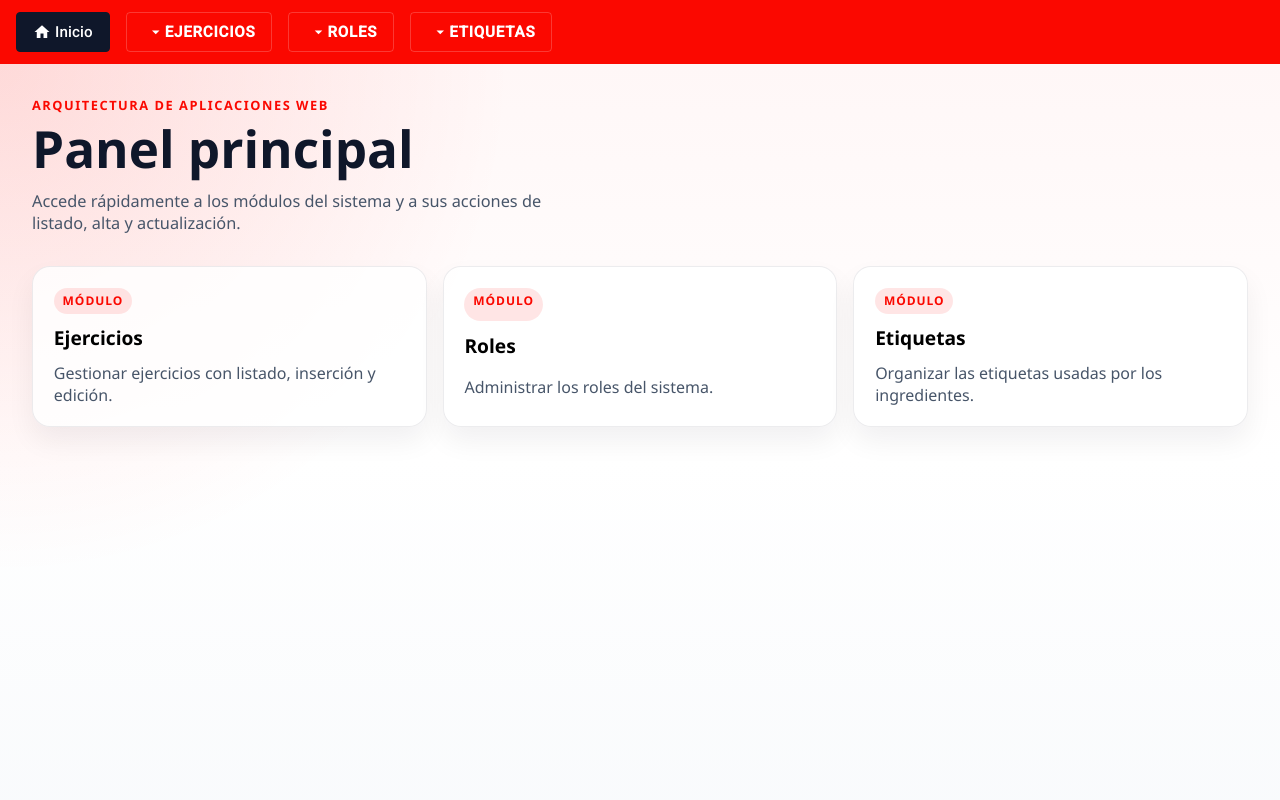
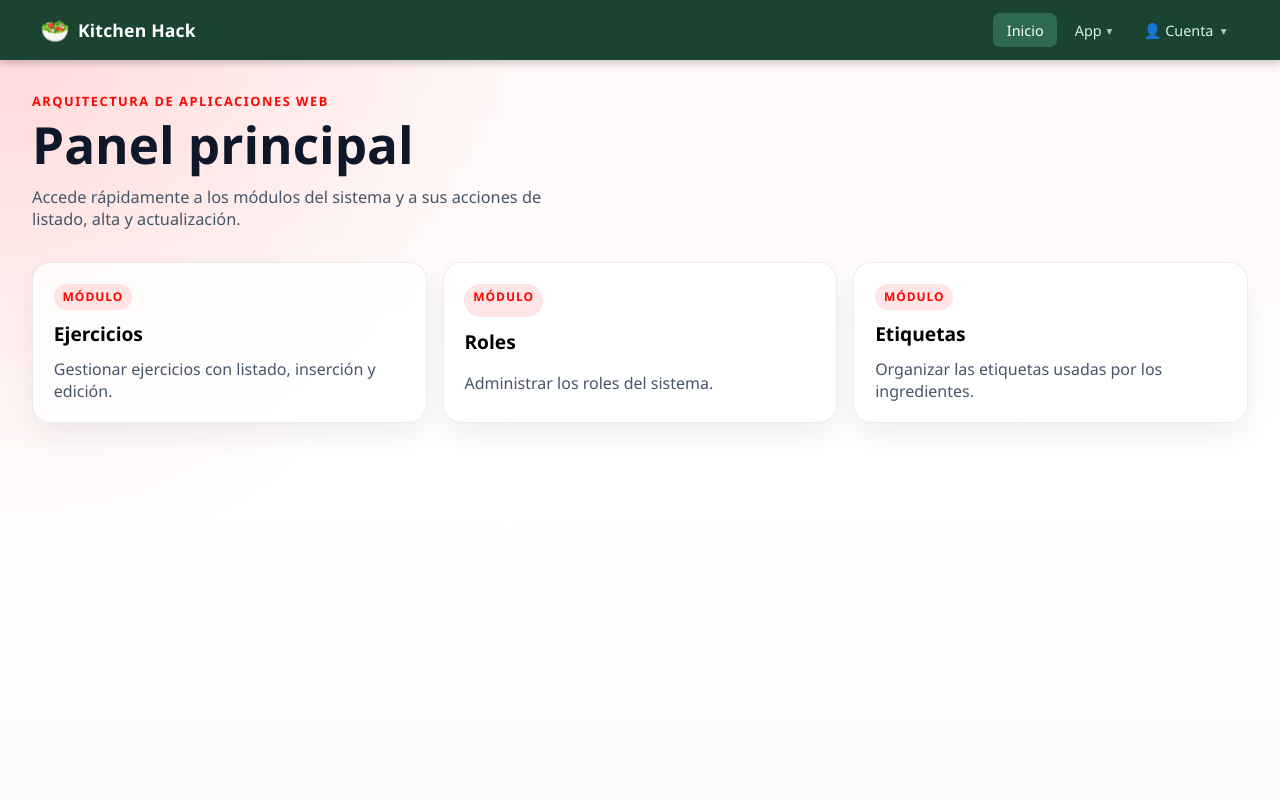
Before and after one commit to Jose192111/ArquiWeb_Grupo1_Front, an Angular app: page / in a window 1280 px wide. Shown: the top 800 px of the page. Built offline with nearby package versions, Linux system fonts and the light colour scheme.

Commit message:
refactor: replace Angular Material navbar with pure CSS dropdown menu

```diff
--- a/src/app/components/menucomponent/menucomponent.css
+++ b/src/app/components/menucomponent/menucomponent.css
@@ -1,81 +1,138 @@
-.container {
-  padding: 0;
+.kh-nav {
+  background: var(--kh-900);
+  height: 60px;
+  position: sticky;
+  top: 0;
+  z-index: 100;
+  box-shadow: 0 2px 8px rgba(0,0,0,.25);
 }
 
-/* --- Barra Principal --- */
-.custom-toolbar {
-  background-color: #fb0800;
+.kh-nav-inner {
+  max-width: 1200px;
+  margin: 0 auto;
+  height: 100%;
   display: flex;
   align-items: center;
+  padding: 0 1.5rem;
   gap: 1rem;
-  padding: 0 1rem;
-  flex-wrap: wrap;
-  height: auto; /* Permite que la barra crezca si la pantalla es pequeña */
-  min-height: 64px;
 }
 
-/* --- Estilo base de los botones --- */
-.menu-button {
-  border: 1px solid rgba(255, 255, 255, 0.2) !important;
-  border-radius: 4px;
-  color: #ffffff !important;
-  font-size: 0.95rem;
-  margin: 0;
-  padding: 0 1rem;
+/* Brand */
+.kh-nav-brand {
+  display: flex;
+  align-items: center;
+  gap: .5rem;
+  text-decoration: none;
+  flex-shrink: 0;
+}
+.kh-nav-leaf { font-size: 1.5rem; line-height: 1; }
+.kh-nav-name {
+  font-size: 1.1rem;
+  font-weight: 800;
+  color: #fff;
+  letter-spacing: .01em;
+}
+
+/* Nav links */
+.kh-nav-links {
+  display: flex;
+  align-items: center;
+  gap: .25rem;
+  margin-left: auto;
+}
+
+.kh-nav-btn {
+  background: transparent;
+  border: none;
+  color: var(--kh-200);
+  padding: .45rem .85rem;
+  border-radius: 7px;
+  font-size: .9rem;
+  font-family: inherit;
+  cursor: pointer;
+  text-decoration: none;
+  display: flex;
+  align-items: center;
+  gap: .3rem;
+  transition: background .15s, color .15s;
+  white-space: nowrap;
+}
+.kh-nav-btn:hover,
+.kh-nav-btn.active { background: var(--kh-700); color: #fff; }
+
+.kh-caret { font-size: .72rem; opacity: .8; }
+
+/* Dropdown */
+.kh-dropdown { position: relative; }
+
+.kh-drop-menu {
+  position: absolute;
+  top: calc(100% + 6px);
+  left: 0;
+  background: #fff;
+  border-radius: 10px;
+  border: 1px solid var(--kh-gray-300);
+  box-shadow: 0 8px 28px rgba(27,67,50,.18);
+  min-width: 180px;
+  padding: .35rem;
+  z-index: 200;
+}
+.kh-drop-menu.kh-drop-right { left: auto; right: 0; }
+
+.kh-drop-item {
+  display: flex;
+  align-items: center;
+  gap: .55rem;
+  padding: .52rem .75rem;
+  border-radius: 7px;
+  font-size: .88rem;
+  color: var(--kh-900);
+  text-decoration: none;
+  cursor: pointer;
+  background: transparent;
+  border: none;
+  width: 100%;
+  font-family: inherit;
+  transition: background .12s;
+}
+.kh-drop-item:hover { background: var(--kh-100); }
+
+.kh-drop-divider {
+  border: none;
+  border-top: 1px solid var(--kh-gray-100);
+  margin: .3rem 0;
+}
+
+/* User info in dropdown */
+.kh-drop-user {
+  display: flex;
+  align-items: center;
+  gap: .6rem;
+  padding: .6rem .75rem;
+}
+.kh-drop-username {
+  font-size: .88rem;
+  font-weight: 700;
+  color: var(--kh-900);
+}
+
+.kh-drop-logout { color: #dc2626; }
+.kh-drop-logout:hover { background: #fef2f2; }
+
+/* Avatar */
+.kh-avatar {
+  width: 28px;
+  height: 28px;
+  border-radius: 50%;
+  background: var(--kh-500);
+  color: var(--kh-900);
+  font-weight: 800;
+  font-size: .8rem;
   display: flex;
   align-items: center;
   justify-content: center;
-  cursor: pointer;
-  transition: background-color 0.2s ease, color 0.2s ease;
+  flex-shrink: 0;
 }
+.kh-avatar.lg { width: 36px; height: 36px; font-size: 1rem; }
 
-/* --- Botón Inicio Específico --- */
-.home-link {
-  background-color: #0f172a !important;
-  border-color: #0f172a !important;
-}
-
-/* --- Títulos de los desplegables --- */
-.menu-title {
-  background-color: transparent;
-  font-weight: 700;
-  text-transform: uppercase;
-  letter-spacing: 0.05em;
-}
-
-/* --- Efecto Hover (El verde menta de tu diseño) --- */
-.menu-button:hover {
-  background-color: rgb(106, 235, 157) !important;
-  color: #0f172a !important;
-  border-color: transparent !important;
-}
-
-/* Ajuste de los iconos dentro de los botones de la barra */
-.menu-button mat-icon {
-  margin-right: 4px;
-  margin-left: 0;
-}
-
-.menu-title mat-icon {
-  margin-right: 0;
-  margin-left: 4px; /* Icono de flecha hacia abajo a la derecha */
-}
-
-
-/* --- Estilos del Menú Desplegable (Material) --- */
-::ng-deep .mat-mdc-menu-panel {
-  background-color: #ffffff !important;
-  border-radius: 8px !important;
-  border: 1px solid rgba(0, 0, 0, 0.1);
-}
-
-::ng-deep .mat-mdc-menu-item {
-  font-size: 0.9rem !important;
-  font-weight: 500 !important;
-  color: #0f172a !important;
-}
-
-/* Hover de los items del menú desplegable */
-::ng-deep .mat-mdc-menu-item:hover {
-  background-color: rgba(106, 235, 157, 0.4) !important;
-}
+.kh-cuenta-btn { gap: .45rem; }
--- a/src/app/components/menucomponent/menucomponent.html
+++ b/src/app/components/menucomponent/menucomponent.html
@@ -1,33 +1,76 @@
-<div class="container">
-    <mat-toolbar class="custom-toolbar">
+<nav class="kh-nav">
+  <div class="kh-nav-inner">
 
-        <button mat-button class="menu-button home-link" routerLink="/">
-            <mat-icon>home</mat-icon>Inicio
+    <!-- Logo -->
+    <a class="kh-nav-brand" routerLink="/">
+      <span class="kh-nav-leaf">🥗</span>
+      <span class="kh-nav-name">Kitchen Hack</span>
+    </a>
+
+    <!-- Links -->
+    <div class="kh-nav-links">
+      <a class="kh-nav-btn" routerLink="/" routerLinkActive="active" [routerLinkActiveOptions]="{exact:true}">
+        Inicio
+      </a>
+
+      <!-- App dropdown -->
+      <div class="kh-dropdown">
+        <button class="kh-nav-btn kh-drop-trigger" (click)="toggleApp()">
+          App <span class="kh-caret">▾</span>
         </button>
+        @if (menuAppOpen) {
+          <div class="kh-drop-menu">
+            <a class="kh-drop-item" routerLink="/ejercicios/listas" (click)="cerrar()">
+              💪 Ejercicios
+            </a>
+            <a class="kh-drop-item" routerLink="/planes/listas" (click)="cerrar()">
+              📋 Planes Maestros
+            </a>
+            <div class="kh-drop-divider"></div>
+            <a class="kh-drop-item" routerLink="/etiquetas/listas" (click)="cerrar()">
+              🏷️ Etiquetas
+            </a>
+            <a class="kh-drop-item" routerLink="/roles/listas" (click)="cerrar()">
+              🎭 Roles
+            </a>
+          </div>
+        }
+      </div>
 
-        <button mat-button class="menu-button menu-title" [matMenuTriggerFor]="menuEjercicios">
-            EJERCICIOS <mat-icon>arrow_drop_down</mat-icon>
+      <!-- Cuenta dropdown -->
+      <div class="kh-dropdown">
+        <button class="kh-nav-btn kh-drop-trigger kh-cuenta-btn" (click)="toggleCuenta()">
+          @if (authService.isLoggedIn()) {
+            <span class="kh-avatar">{{ (authService.getUsername() || 'U')[0].toUpperCase() }}</span>
+            {{ authService.getUsername() }}
+          } @else {
+            👤 Cuenta
+          }
+          <span class="kh-caret">▾</span>
         </button>
-        <mat-menu #menuEjercicios="matMenu">
-            <button mat-menu-item routerLink="/ejercicios/listas"><mat-icon>list</mat-icon>Lista</button>
-            <button mat-menu-item routerLink="/ejercicios/nuevo"><mat-icon>add</mat-icon>Nuevo</button>
-        </mat-menu>
+        @if (menuCuentaOpen) {
+          <div class="kh-drop-menu kh-drop-right">
+            @if (!authService.isLoggedIn()) {
+              <a class="kh-drop-item" routerLink="/login" (click)="cerrar()">
+                🔑 Iniciar sesión
+              </a>
+              <a class="kh-drop-item" routerLink="/registro" (click)="cerrar()">
+                ✨ Registrarse
+              </a>
+            } @else {
+              <div class="kh-drop-user">
+                <span class="kh-avatar lg">{{ (authService.getUsername() || 'U')[0].toUpperCase() }}</span>
+                <span class="kh-drop-username">{{ authService.getUsername() }}</span>
+              </div>
+              <div class="kh-drop-divider"></div>
+              <button class="kh-drop-item kh-drop-logout" (click)="cerrarSesion()">
+                🚪 Cerrar sesión
+              </button>
+            }
+          </div>
+        }
+      </div>
+    </div>
 
-        <button mat-button class="menu-button menu-title" [matMenuTriggerFor]="menuRoles">
-            ROLES <mat-icon>arrow_drop_down</mat-icon>
-        </button>
-        <mat-menu #menuRoles="matMenu">
-            <button mat-menu-item routerLink="/roles/listas"><mat-icon>list</mat-icon>Lista</button>
-            <button mat-menu-item routerLink="/roles/nuevo"><mat-icon>add</mat-icon>Nuevo</button>
-        </mat-menu>
-
-        <button mat-button class="menu-button menu-title" [matMenuTriggerFor]="menuEtiquetas">
-            ETIQUETAS <mat-icon>arrow_drop_down</mat-icon>
-        </button>
-        <mat-menu #menuEtiquetas="matMenu">
-            <button mat-menu-item routerLink="/etiquetas/listas"><mat-icon>list</mat-icon>Lista</button>
-            <button mat-menu-item routerLink="/etiquetas/nuevo"><mat-icon>add</mat-icon>Nuevo</button>
-        </mat-menu>
-
-    </mat-toolbar>
-</div>
+  </div>
+</nav>
--- a/src/app/components/menucomponent/menucomponent.ts
+++ b/src/app/components/menucomponent/menucomponent.ts
@@ -1,21 +1,23 @@
 import { Component } from '@angular/core';
-import { MatToolbarModule } from '@angular/material/toolbar';
-import { MatButtonModule } from '@angular/material/button';
-import { MatIconModule } from '@angular/material/icon';
-import { MatMenuModule } from '@angular/material/menu';
-import { RouterLink } from '@angular/router';
+import { CommonModule } from '@angular/common';
+import { RouterLink, RouterLinkActive } from '@angular/router';
+import { AuthService } from '../../services/auth.service';
 
 @Component({
   selector: 'app-menucomponent',
   standalone: true,
-  imports: [
-    MatToolbarModule,
-    MatButtonModule,
-    MatIconModule,
-    MatMenuModule,
-    RouterLink
-  ],
+  imports: [CommonModule, RouterLink, RouterLinkActive],
   templateUrl: './menucomponent.html',
   styleUrl: './menucomponent.css',
 })
-export class Menucomponent { }
+export class Menucomponent {
+  menuAppOpen   = false;
+  menuCuentaOpen = false;
+
+  constructor(public authService: AuthService) {}
+
+  toggleApp():   void { this.menuAppOpen    = !this.menuAppOpen;   this.menuCuentaOpen = false; }
+  toggleCuenta():void { this.menuCuentaOpen = !this.menuCuentaOpen; this.menuAppOpen    = false; }
+  cerrar():      void { this.menuAppOpen = false; this.menuCuentaOpen = false; }
+  cerrarSesion():void { this.cerrar(); this.authService.logout(); }
+}
```
